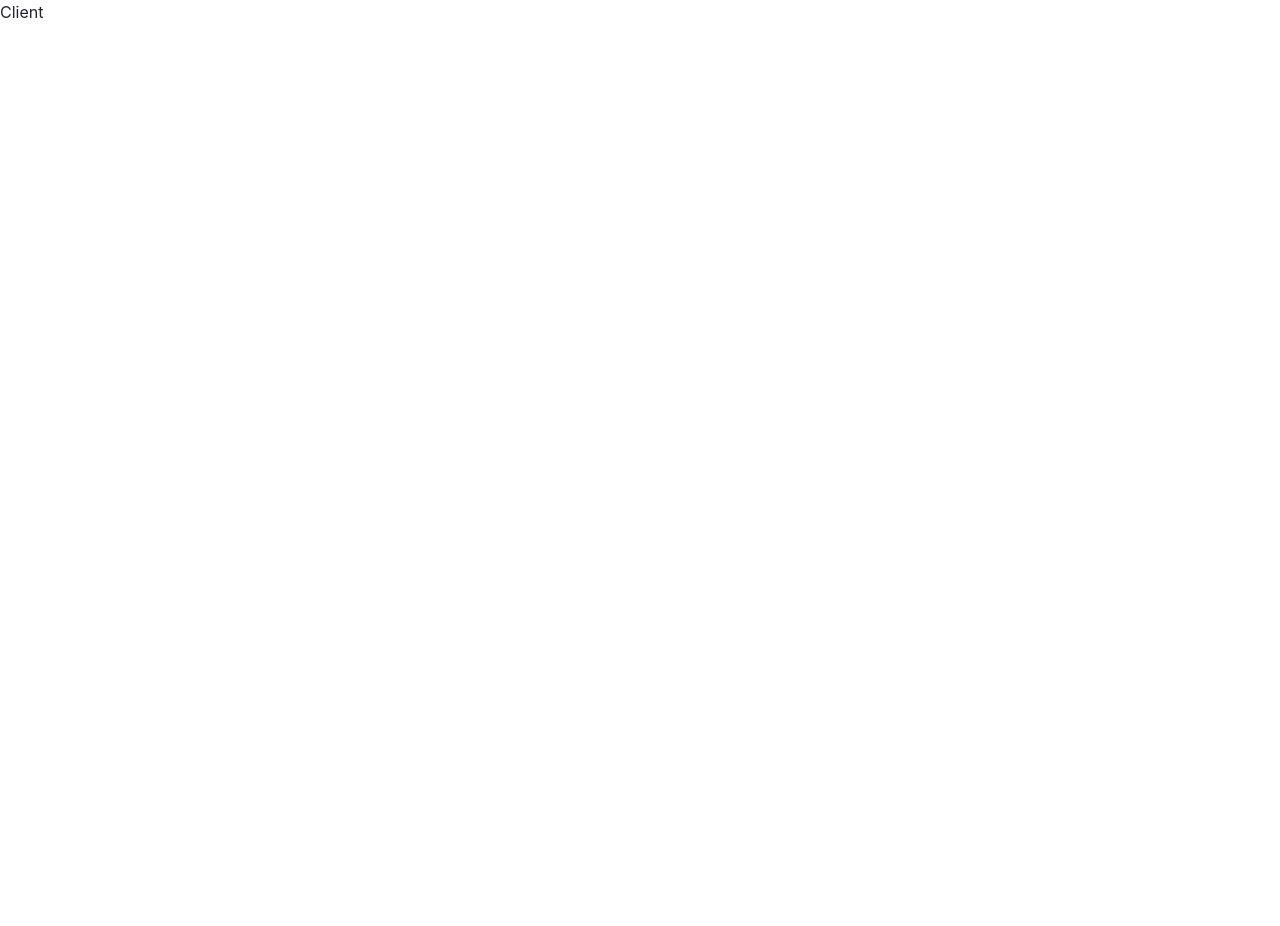
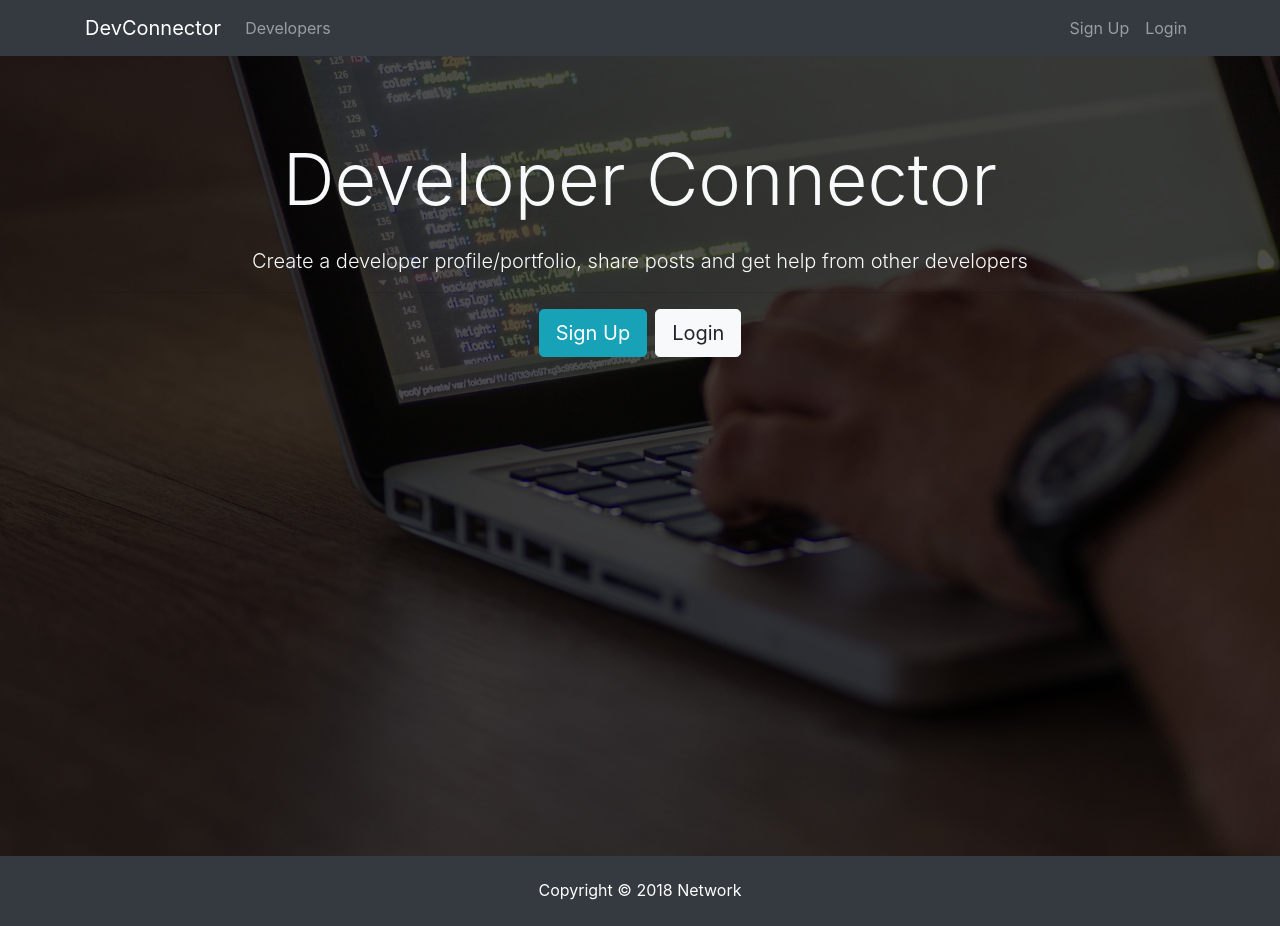
Before and after one commit to Grauero/SocialNetwork, a React (Create React App) app in the folder client/: page /login in a window 1280 px wide. Before the commit the page ends 800 px from the top, so only its background shows below. Built offline with nearby package versions, Linux system fonts and the light colour scheme.

Commit message:
Added Navbar, Footer, Landing components

```diff
--- a/client/src/App.js
+++ b/client/src/App.js
@@ -1,11 +1,18 @@
 import React, { Component } from 'react';
+
+import Navbar from './components/layouts/Navbar';
+import Footer from './components/layouts/Footer';
+import Landing from './components/layouts/Landing';
+
 import './App.css';
 
 class App extends Component {
   render() {
     return (
       <div className="App">
-        Client
+        <Navbar />
+        <Landing />
+        <Footer />
       </div>
     );
   }
--- /dev/null
+++ b/client/src/components/layouts/Footer.js
@@ -0,0 +1,9 @@
+import React from 'react';
+
+const Footer = () => (
+  <footer className="bg-dark text-white mt-5 p-4 text-center">
+    Copyright &copy; {new Date().getFullYear()} Network
+  </footer>
+);
+
+export default Footer;
--- /dev/null
+++ b/client/src/components/layouts/Landing.js
@@ -0,0 +1,25 @@
+import React, { Component } from 'react';
+
+class Landing extends Component {
+  render() {
+    return (
+      <div className="landing">
+        <div className="dark-overlay landing-inner text-light">
+          <div className="container">
+            <div className="row">
+              <div className="col-md-12 text-center">
+                <h1 className="display-3 mb-4">Developer Connector</h1>
+                <p className="lead"> Create a developer profile/portfolio, share posts and get help from other developers</p>
+                <hr />
+                <a href="register.html" className="btn btn-lg btn-info mr-2">Sign Up</a>
+                <a href="login.html" className="btn btn-lg btn-light">Login</a>
+              </div>
+            </div>
+          </div>
+        </div>
+      </div>
+    );
+  }
+}
+
+export default Landing;
--- /dev/null
+++ b/client/src/components/layouts/Navbar.js
@@ -0,0 +1,36 @@
+import React, { Component } from 'react';
+
+class Navbar extends Component {
+  render() {
+    return (
+      <nav className="navbar navbar-expand-sm navbar-dark bg-dark mb-4">
+        <div className="container">
+          <a className="navbar-brand" href="landing.html">DevConnector</a>
+          <button className="navbar-toggler" type="button" data-toggle="collapse" data-target="#mobile-nav">
+            <span className="navbar-toggler-icon" />
+          </button>
+
+          <div className="collapse navbar-collapse" id="mobile-nav">
+            <ul className="navbar-nav mr-auto">
+              <li className="nav-item">
+                <a className="nav-link" href="profiles.html"> Developers
+                </a>
+              </li>
+            </ul>
+
+            <ul className="navbar-nav ml-auto">
+              <li className="nav-item">
+                <a className="nav-link" href="register.html">Sign Up</a>
+              </li>
+              <li className="nav-item">
+                <a className="nav-link" href="login.html">Login</a>
+              </li>
+            </ul>
+          </div>
+        </div>
+      </nav>
+    );
+  }
+}
+
+export default Navbar;
```
Also changed, not shown: client/package.json (+9 -1 lines), client/.eslintrc.js (added), 1 other file (tests, documents, lock files or other folders).
